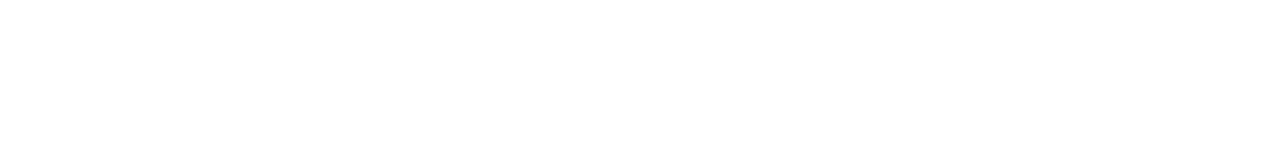
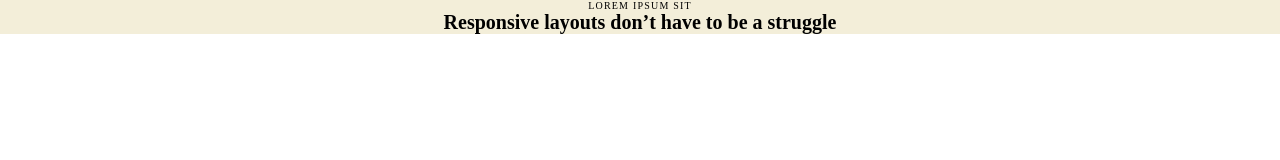
Before and after one commit to Heismanish/Responsive-layouts, a plain HTML site: page Flexbox-C4/index.html in a window 1280 px wide. Drawn offline with Linux system fonts and the light colour scheme.

Commit message:
header initiated

```diff
--- a/Flexbox-C4/index.html
+++ b/Flexbox-C4/index.html
@@ -4,10 +4,25 @@
 		<meta charset="UTF-8" />
 		<meta http-equiv="X-UA-Compatible" content="IE=edge" />
 		<meta name="viewport" content="width=device-width, initial-scale=1.0" />
+		<link rel="preconnect" href="https://fonts.googleapis.com" />
+		<link rel="preconnect" href="https://fonts.gstatic.com" crossorigin />
+		<link
+			href="https://fonts.googleapis.com/css2?family=Playfair+Display:wght@400;500;700;800&family=Roboto:wght@400;500;700&display=swap"
+			rel="stylesheet"
+		/>
 
 		<title>Document</title>
 
 		<link rel="stylesheet" href="styles.css" />
 	</head>
-	<body></body>
+	<body>
+		<header class="hero-parent">
+			<div class="hero container">
+				<p class="hero-sub-head">lorem ipsum sit</p>
+				<h1 class="hero-head">
+					Responsive layouts don’t have to be a struggle
+				</h1>
+			</div>
+		</header>
+	</body>
 </html>
--- a/Flexbox-C4/styles.css
+++ b/Flexbox-C4/styles.css
@@ -3,3 +3,30 @@
 	margin: 0;
 	padding: 0;
 }
+
+html {
+	font-size: 62.5%;
+}
+/* font-family: "Playfair Display", serif;
+	font-family: "Roboto", sans-serif; */
+body {
+}
+
+.hero-parent {
+	background-color: #f3eed9;
+}
+
+.container {
+	width: 80%;
+	max-width: 1128px;
+	margin: 0 auto;
+}
+
+.hero {
+	text-align: center;
+}
+
+.hero-sub-head {
+	text-transform: uppercase;
+	letter-spacing: 1.2px;
+}
```
